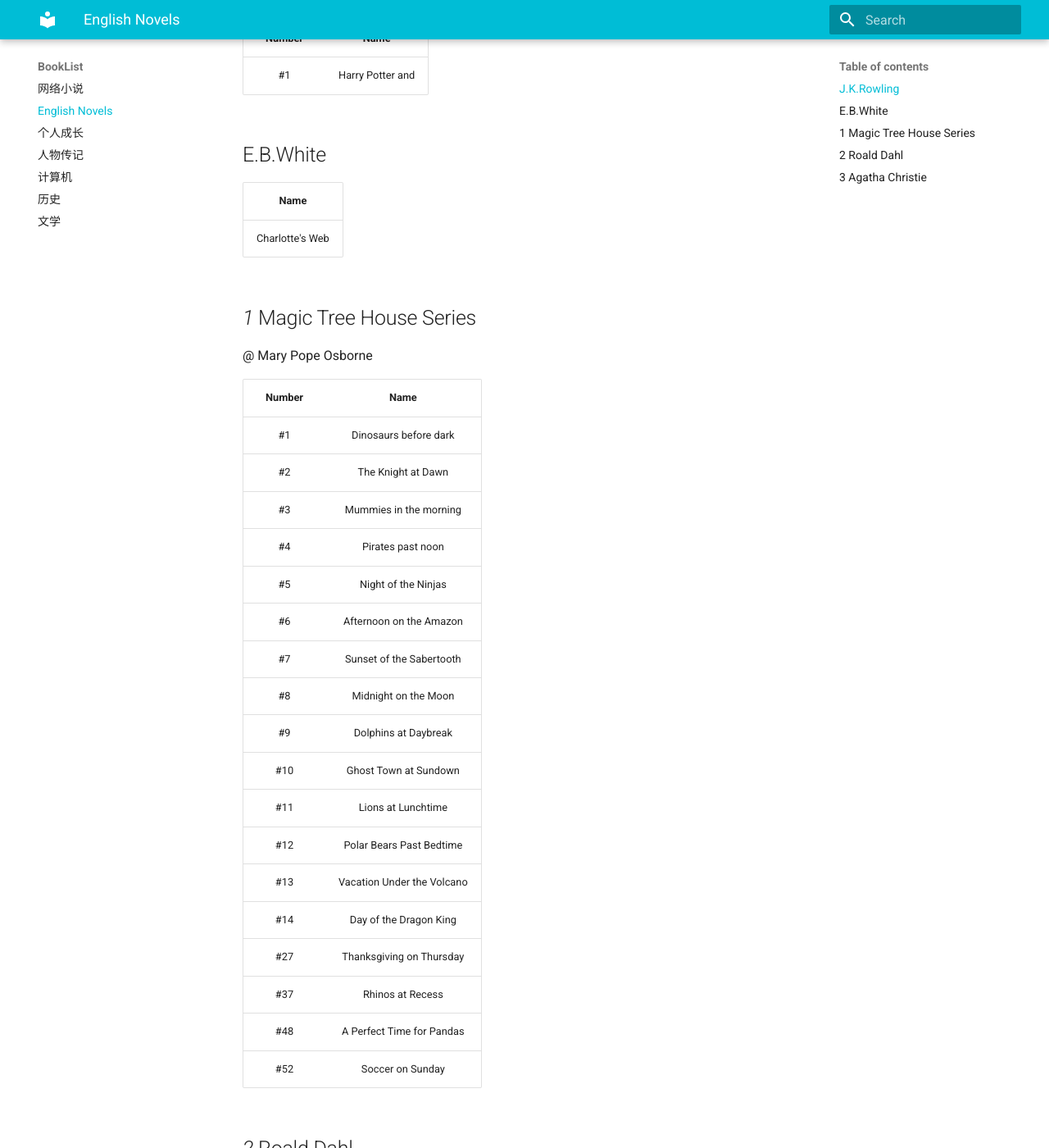
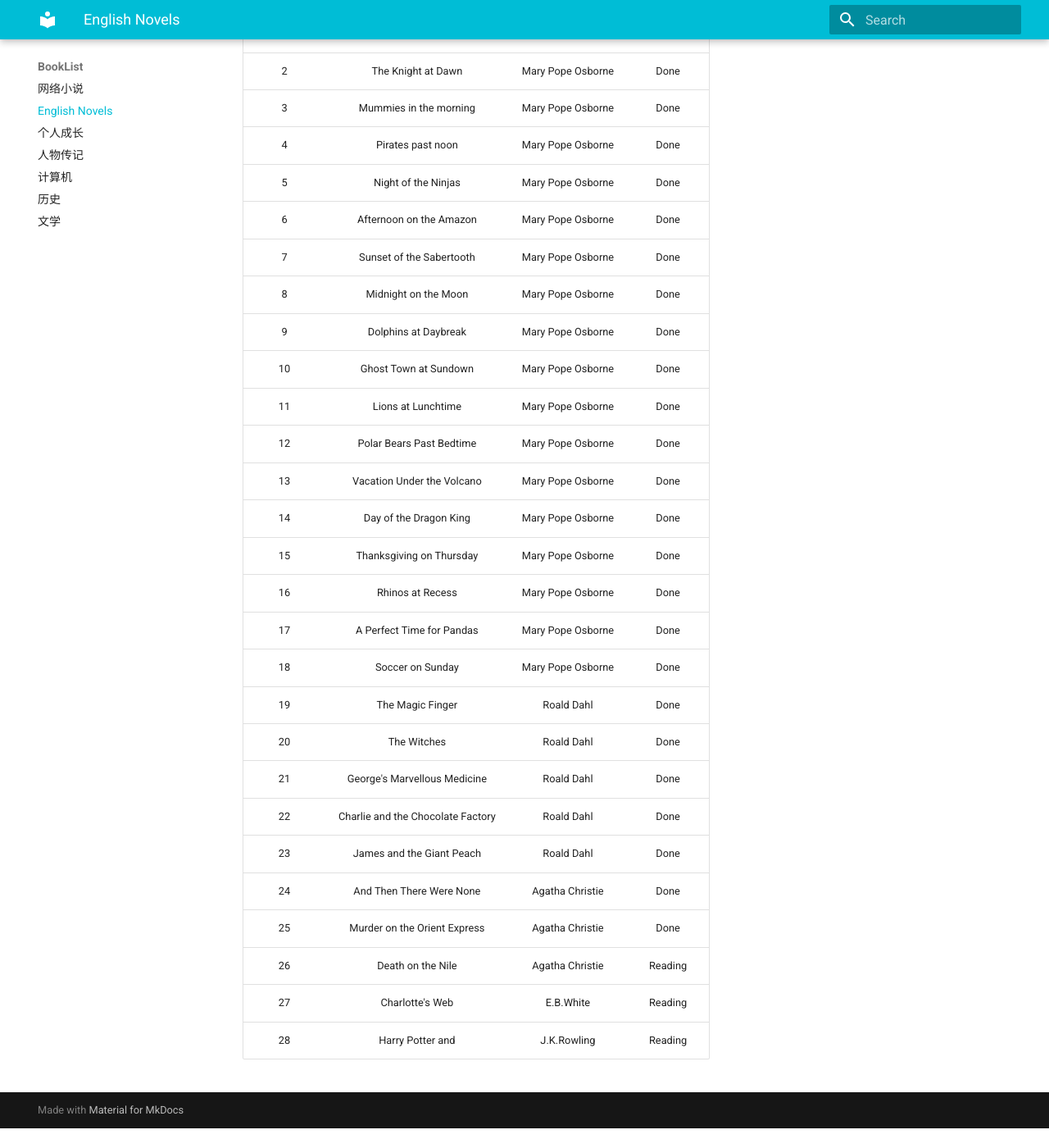
Before and after one commit to WGZ-W/wgz-w.github.io, an MkDocs documentation site: the page built from docs/BookList/English-novels.md, in a window 1280 px wide and 1400 px high, scrolled down 295 px. Shown: the whole window at 82% size. Built offline with MkDocs 1.6.1 and Material for MkDocs 9.7.7, drawn with Linux system fonts in a browser that asks for light colours; after the commit the page ends 1671 px from its top, so only the background shows below that; some of the changed text lies outside the part shown.

Commit message:
Update booklist/english-novels

```diff
--- a/docs/BookList/English-novels.md
+++ b/docs/BookList/English-novels.md
@@ -6,58 +6,34 @@
 
 # English Novels
 
-## J.K.Rowling
-| Number | Name |
-|:-:|:-:|
-|#1|Harry Potter and |
 
-
-## E.B.White
-| Name |
-| :-: |
-| Charlotte's Web |
-
-
-## *1* Magic Tree House Series
-@ Mary Pope Osborne
-
-| Number | Name |
-|:------:|:----:|
-| #1 | Dinosaurs before dark |
-| #2 | The Knight at Dawn |
-| #3 | Mummies in the morning |
-| #4 | Pirates past noon |
-| #5 | Night of the Ninjas |
-| #6 | Afternoon on the Amazon |
-| #7 | Sunset of the Sabertooth |
-| #8 | Midnight on the Moon |
-| #9 | Dolphins at Daybreak |
-| #10 | Ghost Town at Sundown |
-| #11 | Lions at Lunchtime |
-| #12 | Polar Bears Past Bedtime |
-| #13 | Vacation Under the Volcano |
-| #14 | Day of the Dragon King |
-| #27 | Thanksgiving on Thursday |
-| #37 | Rhinos at Recess |
-| #48 | A Perfect Time for Pandas |
-| #52 | Soccer on Sunday |
-
-
-## *2* Roald Dahl
-
-| Number | Name |
-|:------:|:----:|
-| 1 | The Magic Finger |
-| 2 | The Witches |
-| 3 | George's Marvellous Medicine |
-| 4 | Charlie and the Chocolate Factory |
-| 5 | James and the Giant Peach |
-
-
-## 3 Agatha Christie
-
-| Number | Name |
-|:------:|:----:|
-| 1 | And Then There Were None |
-| 2 | Murder on the Orient Express |
-| 3 | Death on the Nile |
+| Number | Name | Author | Status|
+|:-:|:-:|:-:|:-:|
+| 1 | Dinosaurs before dark| Mary Pope Osborne | Done |
+| 2 | The Knight at Dawn| Mary Pope Osborne | Done |
+| 3 | Mummies in the morning| Mary Pope Osborne| Done |
+| 4 | Pirates past noon| Mary Pope Osborne| Done |
+| 5 | Night of the Ninjas| Mary Pope Osborne| Done
+| 6 | Afternoon on the Amazon| Mary Pope Osborne| Done
+| 7 | Sunset of the Sabertooth| Mary Pope Osborne| Done
+| 8 | Midnight on the Moon| Mary Pope Osborne| Done
+| 9 | Dolphins at Daybreak| Mary Pope Osborne| Done
+| 10 | Ghost Town at Sundown| Mary Pope Osborne| Done
+| 11 | Lions at Lunchtime| Mary Pope Osborne| Done
+| 12 | Polar Bears Past Bedtime| Mary Pope Osborne| Done
+| 13 | Vacation Under the Volcano| Mary Pope Osborne| Done
+| 14 | Day of the Dragon King| Mary Pope Osborne| Done
+| 15 | Thanksgiving on Thursday| Mary Pope Osborne| Done
+| 16 | Rhinos at Recess| Mary Pope Osborne| Done
+| 17 | A Perfect Time for Pandas| Mary Pope Osborne| Done
+| 18 | Soccer on Sunday| Mary Pope Osborne| Done
+| 19 | The Magic Finger| Roald Dahl| Done
+| 20 | The Witches| Roald Dahl| Done
+| 21 | George's Marvellous Medicine| Roald Dahl| Done
+| 22 | Charlie and the Chocolate Factory| Roald Dahl| Done
+| 23 | James and the Giant Peach| Roald Dahl| Done
+| 24 | And Then There Were None| Agatha Christie| Done
+| 25 | Murder on the Orient Express| Agatha Christie| Done
+| 26 | Death on the Nile| Agatha Christie| Reading|
+| 27 | Charlotte's Web| E.B.White| Reading|
+| 28 | Harry Potter and| J.K.Rowling| Reading|
```
